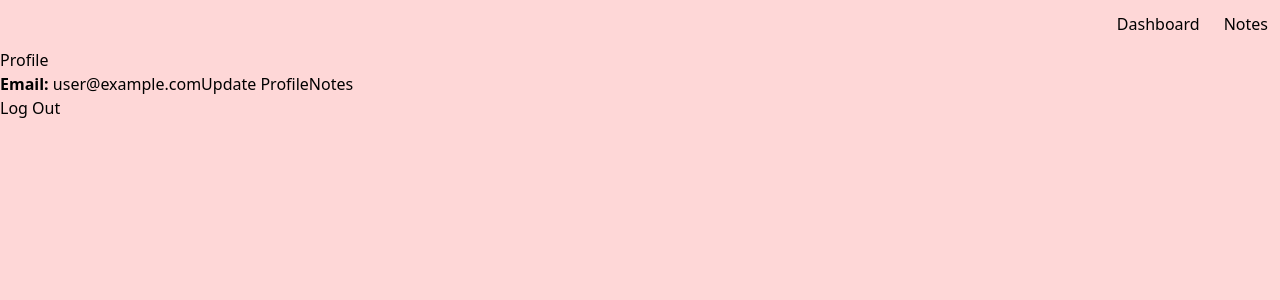
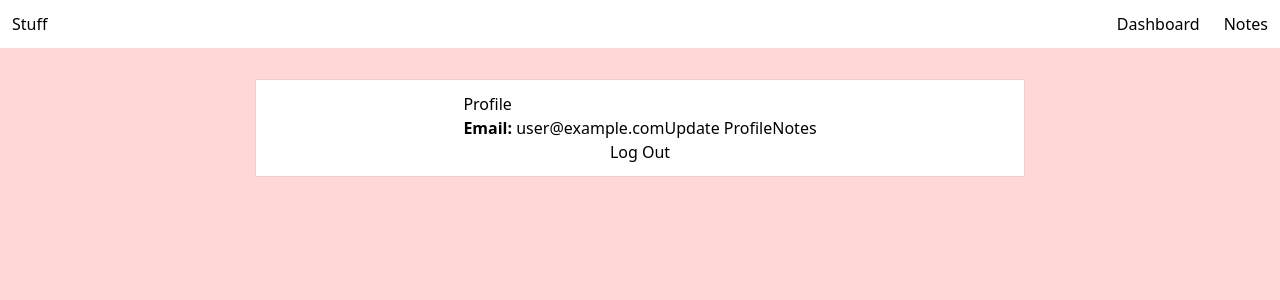
Before and after one commit to AliLynne/upgraded-telegram, a React (Create React App) app: page / in a window 1280 px wide. Shown: the top 300 px of the page. Built offline with nearby package versions, Linux system fonts and the light colour scheme; no server answers; sample sign-in values are in the browser's storage.

Commit message:
add design to Dashboard - create header

```diff
--- a/package.json
+++ b/package.json
@@ -6,6 +6,7 @@
     "@testing-library/jest-dom": "^4.2.4",
     "@testing-library/react": "^9.3.2",
     "@testing-library/user-event": "^7.1.2",
+    "classnames": "^2.2.6",
     "firebase": "^7.24.0",
     "react": "^17.0.0",
     "react-dom": "^17.0.0",
--- a/src/components/App.js
+++ b/src/components/App.js
@@ -7,14 +7,14 @@ import UpdateProfile from "./UpdateProfile";
 import Notes from "./Notes";
 import { AuthProvider } from "../context/AuthContext";
 import PrivateRoute from "./PrivateRoute";
-import NavBar from "./NavBar";
+import Header from "./Header";
 
 const App = () => {
   return (
     <div className="bg-red-200 h-screen">
       <Router>
         <AuthProvider>
-          <NavBar />
+          <Header />
           <Switch>
             <PrivateRoute exact path="/" component={Dashboard} />
             <PrivateRoute path="/update-profile" component={UpdateProfile} />
--- a/src/components/Dashboard.js
+++ b/src/components/Dashboard.js
@@ -12,13 +12,13 @@ const Dashboard = () => {
 
     try {
       await logout();
-      history.push("/login");
+      history.push("/");
     } catch (err) {
       setError("Failed to log out");
     }
   };
   return (
-    <>
+    <main className="flex flex-col mx-auto bg-white mt-8 items-center p-3 w-screen max-w-3xl shadow-xs">
       <div>
         <h2>Profile</h2>
         {error && <p>{error}</p>}
@@ -27,7 +27,7 @@ const Dashboard = () => {
         <Link to="/notes">Notes</Link>
       </div>
       <button onClick={handleLogout}>Log Out</button>
-    </>
+    </main>
   );
 };
 
--- /dev/null
+++ b/src/components/Header.js
@@ -0,0 +1,13 @@
+import React from "react";
+import NavBar from "./NavBar";
+
+const Header = () => {
+  return (
+    <header className="flex justify-between bg-white">
+      <h1 className="p-3">Stuff</h1>
+      <NavBar />
+    </header>
+  );
+};
+
+export default Header;
--- a/src/components/NavBar.js
+++ b/src/components/NavBar.js
@@ -1,23 +1,30 @@
 import React from "react";
 import { Link } from "react-router-dom";
 import { useAuth } from "../context/AuthContext";
+import classnames from "classnames";
 
 // Wrapper component for li styling
-const ListItem = ({ children }) => {
-  return <li className="p-3">{children}</li>;
+const ListItem = (props) => {
+  const { children, className } = props;
+  const classes = classnames("p-3", className);
+  return <li className={classes}>{children}</li>;
 };
 
 const NavBar = () => {
   const { currentUser } = useAuth();
   return (
-    <ul className="flex justify-end">
+    <ul className="flex">
       {currentUser && (
         <>
           <ListItem>
-            <Link to="/">Dashboard</Link>
+            <Link to="/" className="hover:text-red-900">
+              Dashboard
+            </Link>
           </ListItem>
           <ListItem>
-            <Link to="/notes">Notes</Link>
+            <Link to="/notes" className="hover:text-red-900">
+              Notes
+            </Link>
           </ListItem>
         </>
       )}
```
Also changed, not shown: public/manifest.json, 1 other file (tests, documents, lock files or other folders).
